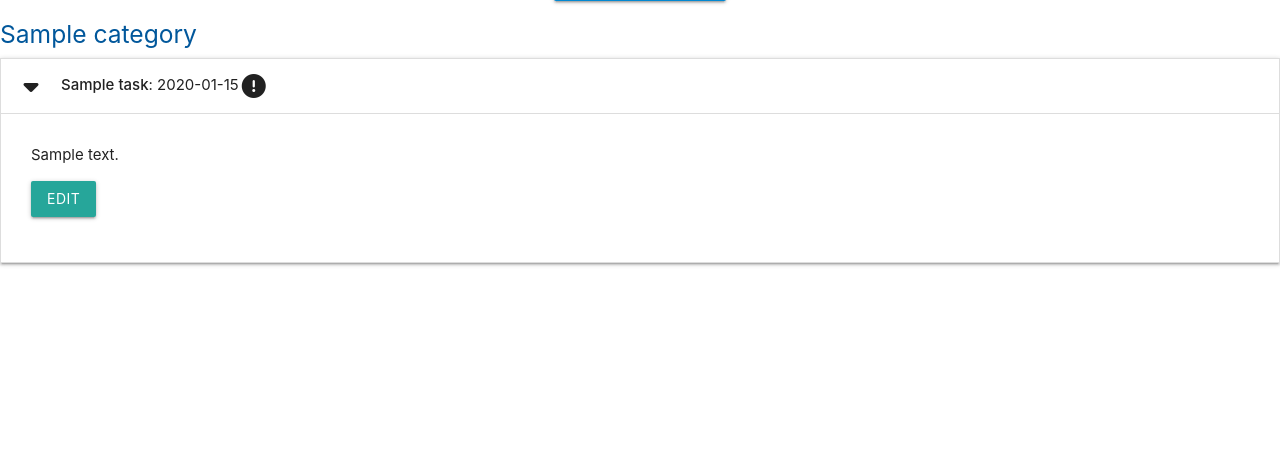
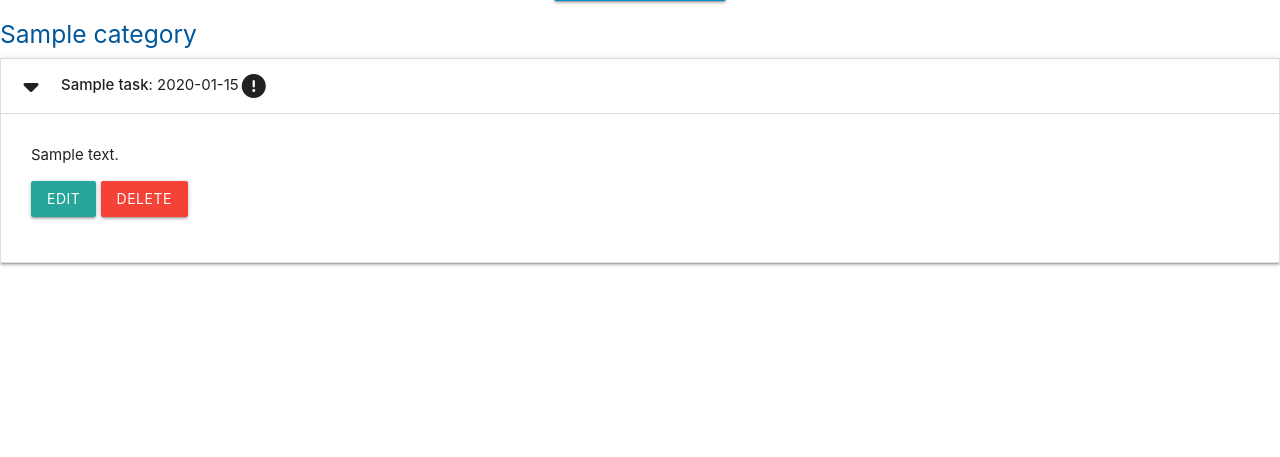
Before and after one commit to mariaciceri/database-walkthrough, a Flask app: page / in a window 1280 px wide, after a click that opens the changed part. Shown: the part 212-669 px from the top of the page. Run offline with Flask 3, Linux system fonts and the light colour scheme; tables that the repository leaves empty hold one stand-in row (values such as "Sample post"); some libraries are stand-ins or nearby versions.

Commit message:
Add delete functionality to tasks

```diff
--- a/taskmanager/routes.py
+++ b/taskmanager/routes.py
@@ -70,3 +70,10 @@ def edit_task(task_id):
         db.session.commit()
         return redirect(url_for("home"))
     return render_template("edit_task.html", task=task, categories=categories)
+
+@app.route("/delete_task/<int:task_id>")
+def delete_task(task_id):
+    task = Task.query.get_or_404(task_id)
+    db.session.delete(task)
+    db.session.commit()
+    return redirect(url_for("home"))
--- a/taskmanager/templates/tasks.html
+++ b/taskmanager/templates/tasks.html
@@ -27,6 +27,18 @@
             <span>{{ task.task_description }}</span>
             <p>
                 <a href="{{ url_for('edit_task', task_id=task.id) }}" class="btn green-grey">Edit</a>
+                <a href="#modal-{{ task.id }}" class="btn red modal-trigger">Delete</a>
+
+            <div id="modal-{{ task.id }}" class="modal">
+                <div class="modal-content">
+                    <h4>Are you sure about that?</h4>
+                </div>
+                <div class="modal-footer custom-footer">
+                    <a href="{{ url_for('delete_task', task_id=task.id) }}"
+                        class="modal-close waves-effect btn-flat">Yes</a>
+                    <a href="#!" class="modal-close waves-effect btn-flat">No</a>
+                </div>
+            </div>
             </p>
         </div>
     </li>
```
